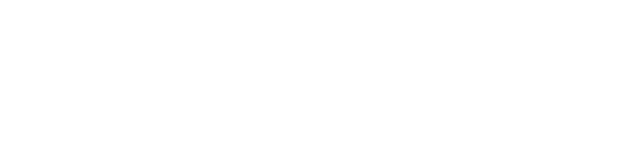
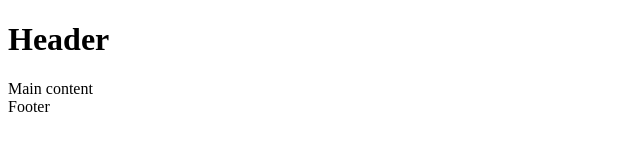
Before and after one commit to mariebernf/Love-running2, a plain HTML site: page index.html in a window 1280 px wide. Shown: the whole page, without its empty margins (0-640 px from the left). Drawn offline with Linux system fonts and the light colour scheme.

Commit message:
Create general page structure

```diff
--- a/index.html
+++ b/index.html
@@ -13,14 +13,17 @@
     <link rel="apple-touch-icon" sizes="180x180" href="assets/favicon/apple-touch-icon.png">
     <link rel="icon" type="image/png" sizes="32x32" href="assets/favicon/favicon-32x32.png">
     <link rel="icon" type="image/png" sizes="16x16" href="assets/favicon/favicon-16x16.png">
-
-
-
-
-
 </head>
 
 <body>
+    <!-- Header -->
+    <h1>Header</h1>
+
+    <!-- Main content -->
+    <main>Main content</main>
+
+    <!-- Footer -->
+    <footer>Footer</footer>
 
 </body>
 
```
